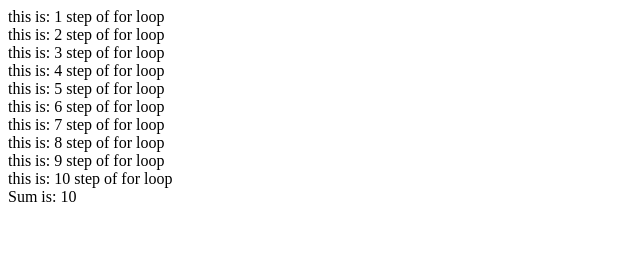
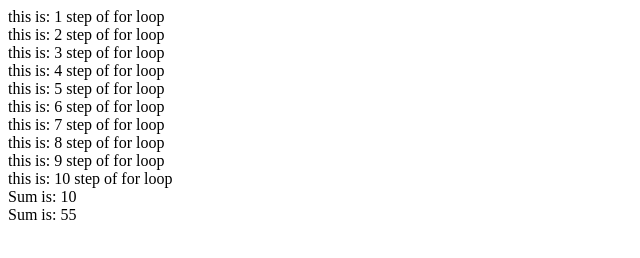
Before and after one commit to JosipKis/JavaScript_2023, a plain HTML site: page Fundamentals/index_2.html in a window 1280 px wide. Shown: the full height of the page, 0-640 px from the left. Drawn offline with Linux system fonts and the light colour scheme.

Commit message:
JS fundamentals - loops 23/5/'23

```diff
--- a/Fundamentals/index_2.html
+++ b/Fundamentals/index_2.html
@@ -15,6 +15,15 @@
         sum += cntr;
     }
     document.write("Sum is: "+ sum +"<br/>")
+
+    while (true){
+        sum += cntr;
+        if (sum > 50){
+            console.log("counter: "+ cntr);
+            break;
+        }
+    }
+    document.write("Sum is: "+ sum +"<br/>")
   </script>
 </head>
 <body>
```
